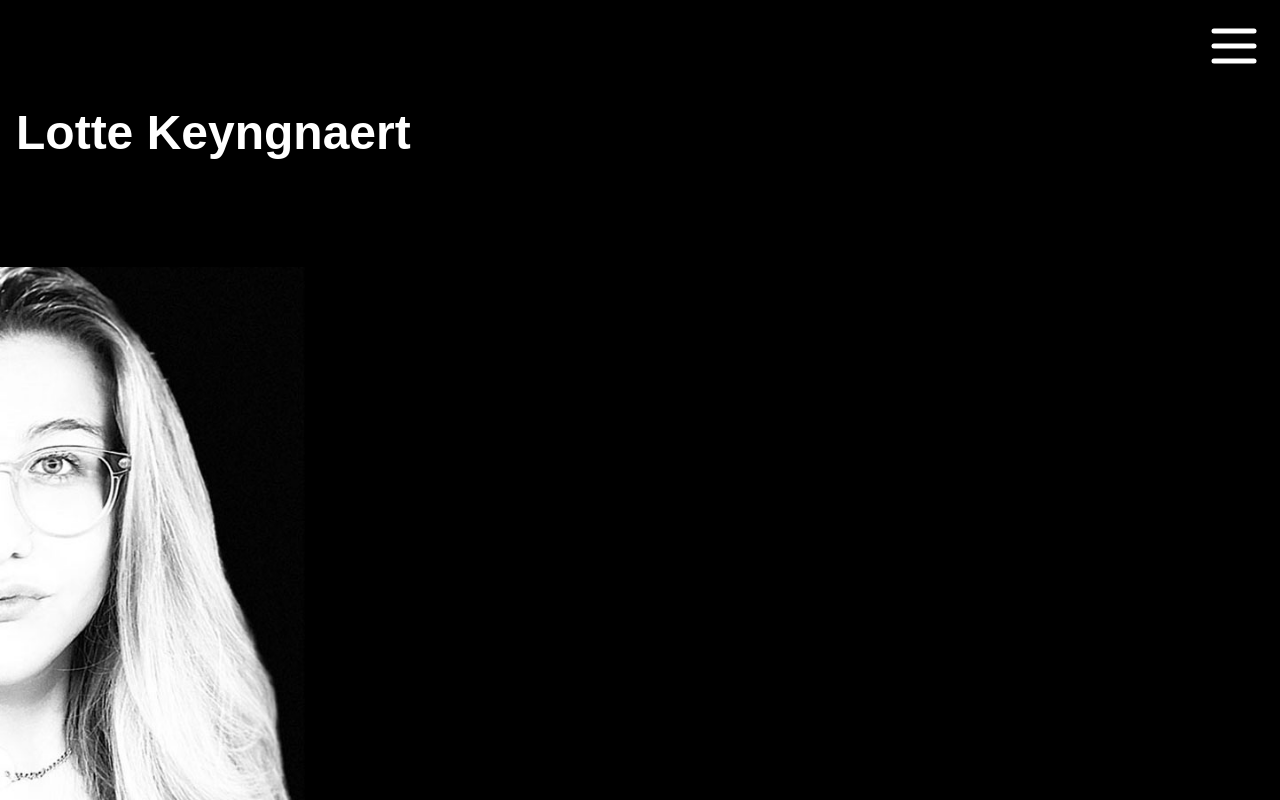
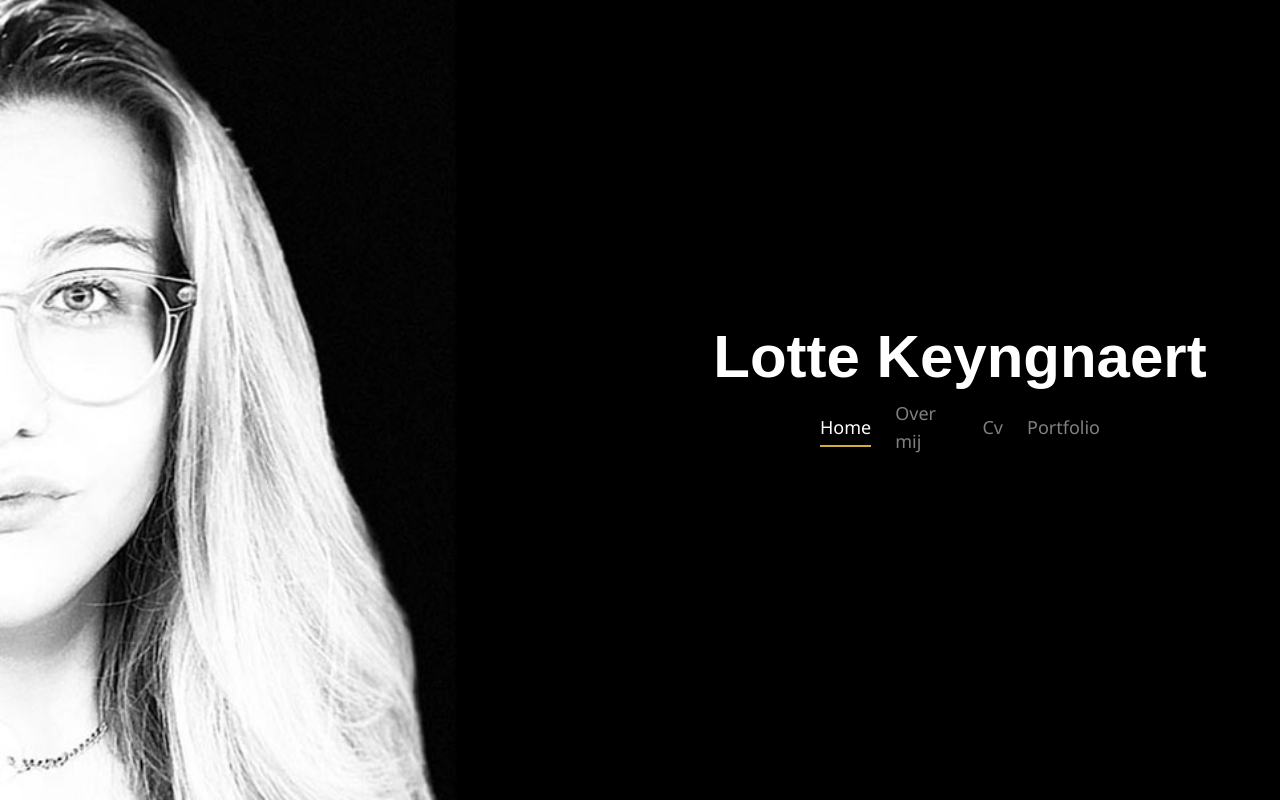
Before and after one commit to KeyngnaertLotte/Portfolio, a React (Vite) app: page / in a window 1280 px wide. Built offline with nearby package versions, Linux system fonts and the light colour scheme; a web font is replaced by a local one.

Commit message:
feat: tablet and web done

```diff
--- a/index.html
+++ b/index.html
@@ -1,5 +1,5 @@
 <!DOCTYPE html>
-<html lang="en">
+<html lang="en" class="h-screen w-screen">
   <head>
     <meta charset="UTF-8" />
     <link rel="icon" type="image/svg+xml" href="/logo.svg" />
--- a/src/components/AppNavigation.tsx
+++ b/src/components/AppNavigation.tsx
@@ -9,29 +9,14 @@ export default () => {
   const onPage = (id: string) => {
     console.log(id)
     if (currentPage === id) {
-      return 'm-3 pb-1 border-b-2 border-accent text-2xl w-fit'
+      return 'm-3 pb-1 border-b-2 border-accent text-2xl web:text-lg w-fit'
     } else {
-      return 'm-3 pb-1 border-b-2 border-black hover:border-accent text-2xl text-white/50 hover:text-white w-fit'
+      return 'm-3 pb-1 border-b-2 border-black hover:border-accent text-2xl web:text-lg text-white/50 hover:text-white w-fit'
     }
   }
 
   return (
-    // <div className="flex flex-row text-white w-3/6 justify-between items-center font-body">
-    //   <Link to={'/'} className={onPage('')}>
-    //     Home
-    //   </Link>
-    //   <Link to={'/aboutme'} className={onPage('aboutme')}>
-    //     Over mij
-    //   </Link>
-    //   <Link to={'/cv'} className={onPage('cv')}>
-    //     Cv
-    //   </Link>
-    //   <Link to={'/portfolio'} className={onPage('portfolio')}>
-    //     Portfolio
-    //   </Link>
-    // </div>
-
-    <div className="font-body text-white flex flex-col h-full mt-10 gap-5">
+    <div className="font-body text-white flex flex-col web:flex-row web:justify-between h-full web:h-fit mt-10 gap-5 web:items-center web:gap-0  web:mt-0 web:w-3/6">
       <Link to={'/'} className={onPage('')}>
         Home
       </Link>
--- a/src/routes/Home.tsx
+++ b/src/routes/Home.tsx
@@ -5,7 +5,7 @@ import { Menu, X } from 'lucide-react'
 import { useEffect, useState } from 'react'
 
 export default function Home() {
-  const isMobile = useMediaQuery({ query: '(max-width: 915px)' })
+  const isMobile = useMediaQuery({ query: '(max-width: 840px)' })
   const [showNav, setShowNav] = useState(false)
 
   const showNavigation = () => {
@@ -17,7 +17,7 @@ export default function Home() {
     }
   }
   return (
-    // <main className="bg-black h-screen flex flex-col-reverse web:flex-row">
+    // <main className=" h-screen flex flex-col-reverse web:flex-row">
     //   <div className='web:h-full  h-1/2 web:w-1/2 w-full'> <img src={bg} alt="" className='web:h-full h-3/5 absolute bottom-0 left-0'/></div>
     //   <div className="h-1/2 web:h-full web:w-1/2 w-full flex flex-row web:flex-col web:justify-center web:items-center">
     //     <h1 className='text-white text-6xl pb-5 font-heading font-bold '>Lotte Keyngnaert</h1>
@@ -25,12 +25,11 @@ export default function Home() {
     //   </div>
     // </main>
 
-    <main className="h-screen w-screen flex flex-col-reverse">
-      <div className='h-2/3 w-full '> <img src={bg} alt="" className='h-full'/></div>
-      <div className="h-1/3 w-full flex flex-row justify-between p-4">
-        <h1 className='text-white font-heading font-bold text-5xl self-center'>Lotte Keyngnaert</h1>
-        {/* <AppNavigation /> */}
-        <button className='self-start' onClick={showNavigation}><Menu className='stroke-white' size={60}/></button>
+    <main className="h-screen w-screen flex flex-col-reverse web:flex-row">
+      <div className='h-2/3 w-full web:h-full web:w-1/2'> <img src={bg} alt="" className='h-full'/></div>
+      <div className="h-1/3 w-full flex flex-row justify-between web:justify-center web:items-center p-4 web:h-full web:w-1/2 web:flex-col">
+        <h1 className='text-white font-heading font-bold text-5xl web:text-6xl self-center tablet:text-7xl'>Lotte Keyngnaert</h1>
+        {isMobile ? <button className='self-start' onClick={showNavigation}><Menu className='stroke-white' size={60}/></button> : <AppNavigation /> }
       </div>
       <div className={`bg-black overflow-hidden flex flex-col ${showNav ? 'translate-x-0 absolute h-screen w-screen  p-4' : 'translate-x-full none h-0 w-0  p-0'}`}>
         <button className='self-end' onClick={showNavigation}><X className='stroke-white' size={60}/></button>
--- a/tailwind.config.cjs
+++ b/tailwind.config.cjs
@@ -22,7 +22,7 @@ module.exports = {
     },
     screens: {
       'web': '840px',
-      'tablet': '720px',
+      'tablet': '560px',
     },
     extend: {
       colors: {
```
